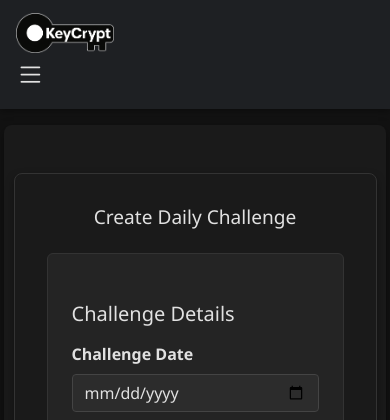
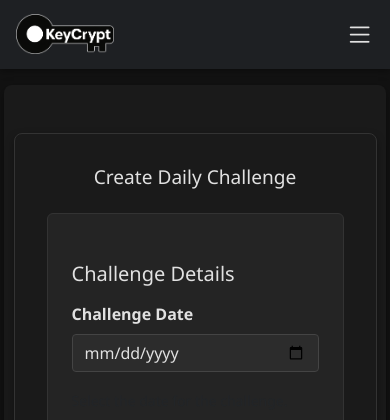
Before and after one commit to mlziade/keycrypt, a Django app: page /daily/create/ in a window 390 px wide. Shown: the top 420 px of the page. Run offline with Django 5.2, Linux system fonts and the light colour scheme; some libraries are stand-ins or nearby versions.

Commit message:
feat: Improve navbar layout and menu toggle positioning for better responsiveness

```diff
--- a/static/base.css
+++ b/static/base.css
@@ -300,16 +300,13 @@ input, select, textarea {
     }
 
     .nav-container {
-        flex-direction: column;
-        align-items: flex-start;
+        flex-direction: row;
+        justify-content: space-between;
+        align-items: center;
     }
 
     .logo {
         margin-bottom: 0;
-        display: flex;
-        justify-content: space-between;
-        align-items: center;
-        width: 100%;
     }
 
     .menu-toggle {
@@ -322,6 +319,11 @@ input, select, textarea {
         flex-direction: column;
         padding: 0;
         margin-top: 1rem;
+        position: absolute;
+        top: 100%;
+        left: 0;
+        background-color: var(--secondary-color);
+        z-index: 100;
     }
 
     .nav-links.active {
@@ -331,6 +333,7 @@ input, select, textarea {
     .nav-links li {
         margin: 0.5rem 0;
         width: 100%;
+        padding: 0 1rem;
     }
 
     .nav-links a.nav-link,
```
